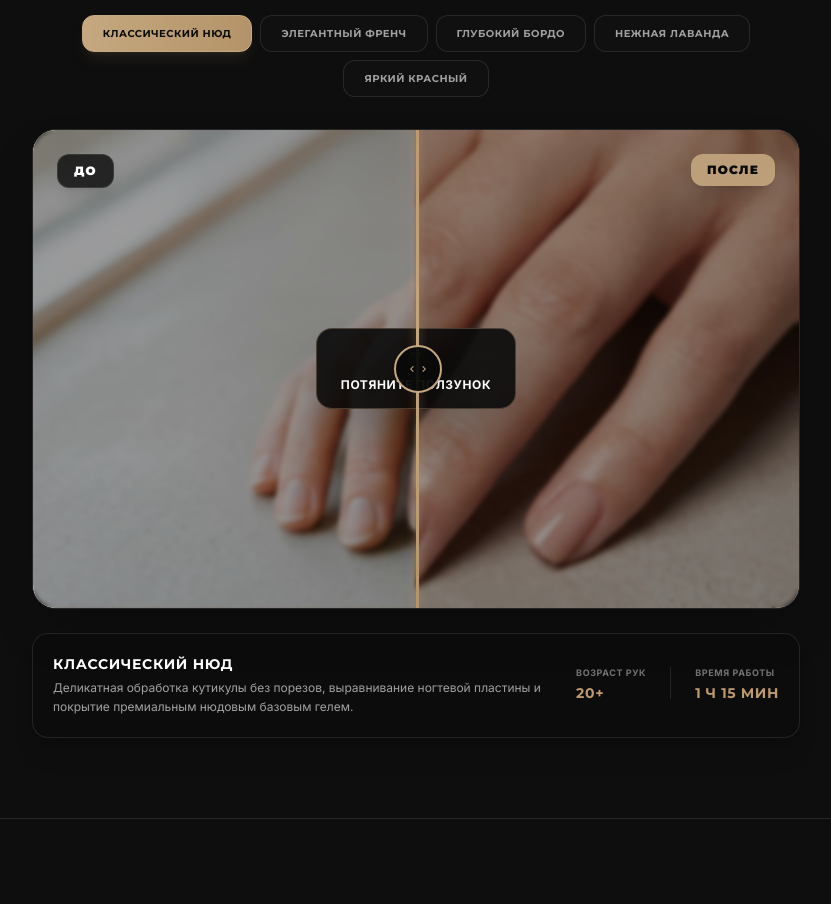
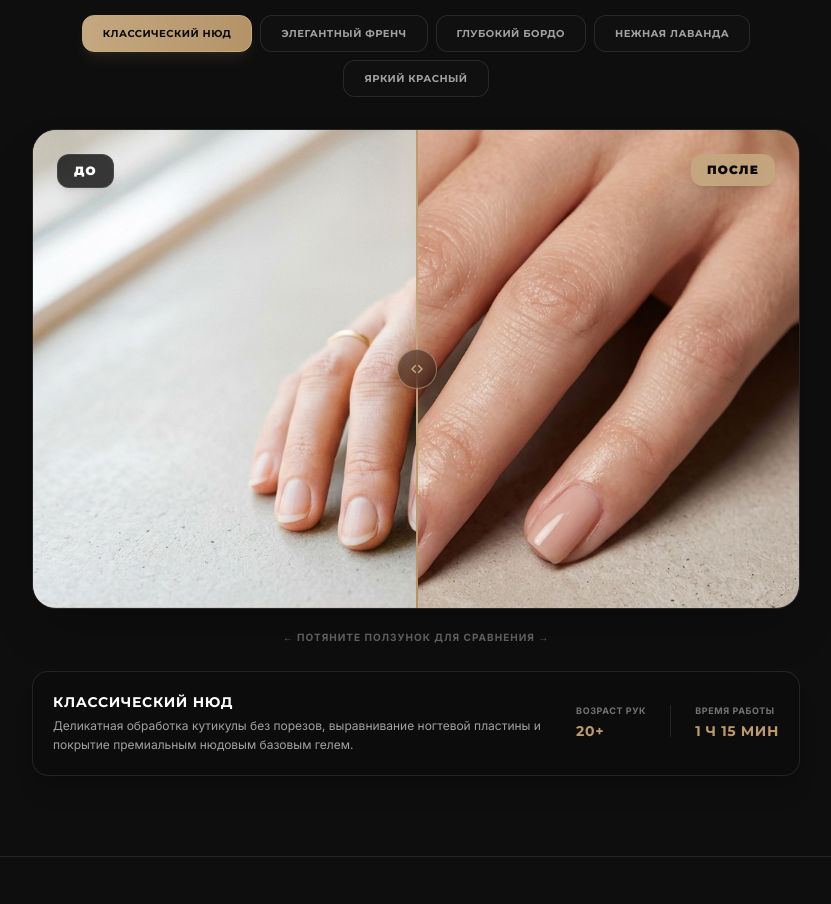
Before and after one commit to COMBINATORR/Nail-Master, a React (Vite) app: page / in a window 1280 px wide. Shown: the part 2740-3644 px from the top of the page, without its empty margins (224-1055 px from the left). Built offline with nearby package versions, Linux system fonts and the light colour scheme; a web font is replaced by a local one.

Commit message:
design: redesign before/after slider handle and move help text

```diff
--- a/src/App.jsx
+++ b/src/App.jsx
@@ -1691,35 +1691,26 @@ export default function App() {
 
               {/* Slide Line Divider */}
               <div
-                className="absolute top-0 bottom-0 w-[3px] bg-gradient-to-b from-bronze-400 via-bronze-500 to-bronze-600 z-30 cursor-ew-resize shadow-[0_0_10px_rgba(197,168,128,0.5)]"
+                className="absolute top-0 bottom-0 w-[1.5px] bg-gradient-to-b from-bronze-400 via-bronze-500 to-bronze-600 z-30 cursor-ew-resize shadow-[0_0_10px_rgba(197,168,128,0.5)]"
                 style={{ left: `${sliderPosition}%` }}
               >
                 {/* Drag handle */}
                 <div
-                  className={`absolute top-1/2 left-1/2 -translate-x-1/2 -translate-y-1/2 w-12 h-12 rounded-full bg-charcoal-950/95 border-2 border-bronze-500 shadow-2xl flex items-center justify-center cursor-ew-resize transition-transform duration-150 ${isDragging ? 'scale-110' : 'hover:scale-105'}`}
+                  className={`absolute top-1/2 left-1/2 -translate-x-1/2 -translate-y-1/2 w-10 h-10 rounded-full ${isDark ? 'bg-charcoal-950/40' : 'bg-white/40'} backdrop-blur-md border border-bronze-500/60 shadow-xl flex items-center justify-center cursor-ew-resize transition-transform duration-150 ${isDragging ? 'scale-110' : 'hover:scale-105'}`}
                 >
-                  {/* Left arrow */}
-                  <svg className="w-3 h-3 text-bronze-500 -ml-1" fill="currentColor" viewBox="0 0 24 24">
-                    <path d="M15.41 7.41L14 6l-6 6 6 6 1.41-1.41L10.83 12z" />
-                  </svg>
-                  {/* Right arrow */}
-                  <svg className="w-3 h-3 text-bronze-500 -mr-1" fill="currentColor" viewBox="0 0 24 24">
-                    <path d="M10 6L8.59 7.41 13.17 12l-4.58 4.59L10 18l6-6z" />
+                  {/* Left & Right custom vector arrows */}
+                  <svg className="w-5 h-5 text-bronze-500" fill="none" viewBox="0 0 24 24" stroke="currentColor" strokeWidth={1.8}>
+                    <path strokeLinecap="round" strokeLinejoin="round" d="M10 16l-4-4 4-4m4 8l4-4-4-4" />
                   </svg>
                 </div>
               </div>
-
-              {/* Instructions tooltip overlay that disappears when dragging starts */}
-              {sliderPosition === 50 && !isDragging && (
-                <div className="absolute inset-0 bg-charcoal-950/40 backdrop-blur-[2px] flex items-center justify-center z-10 pointer-events-none transition-opacity duration-300">
-                  <div className="bg-charcoal-950/90 border border-bronze-500/30 px-6 py-3.5 rounded-2xl text-center shadow-2xl max-w-xs mx-4">
-                    <div className="text-bronze-400 text-lg mb-1.5 animate-bounce">↔</div>
-                    <p className="text-white text-xs font-bold uppercase tracking-wider leading-snug">
-                      {lang === 'en' ? 'Drag the slider' : lang === 'ru' ? 'Потяните ползунок' : 'Жүгірткіні тартыңыз'}
-                    </p>
-                  </div>
-                </div>
-              )}
+            </div>
+
+            {/* Helper UX caption strictly below the slider */}
+            <div className="text-center mt-3.5">
+              <span className={`text-[10px] uppercase tracking-widest ${textMuted} font-bold opacity-80`}>
+                {lang === 'en' ? '← Drag the slider to compare →' : lang === 'ru' ? '← Потяните ползунок для сравнения →' : '← Салыстыру үшін жүгірткіні тартыңыз →'}
+              </span>
             </div>
 
             {/* Work details block */}
```
